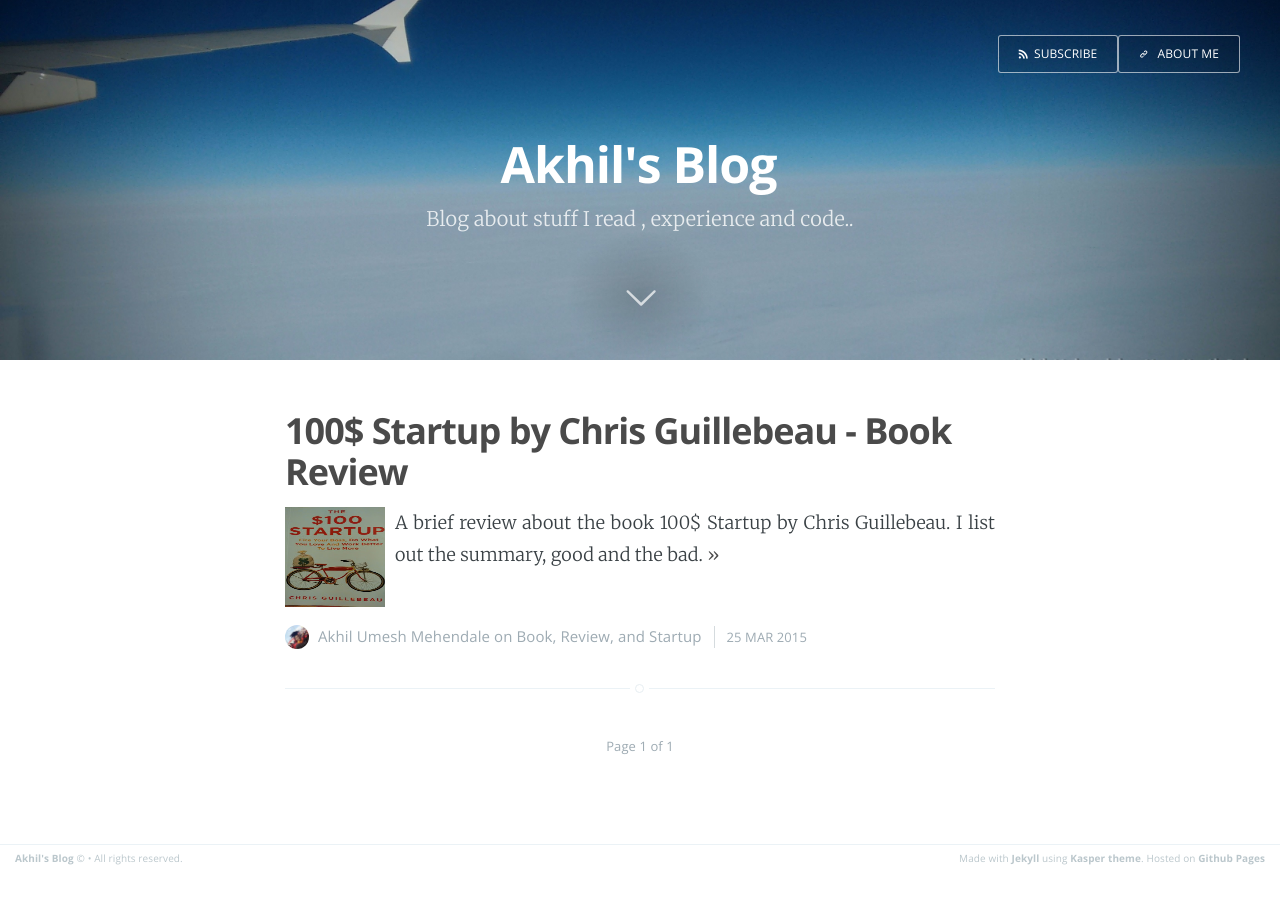
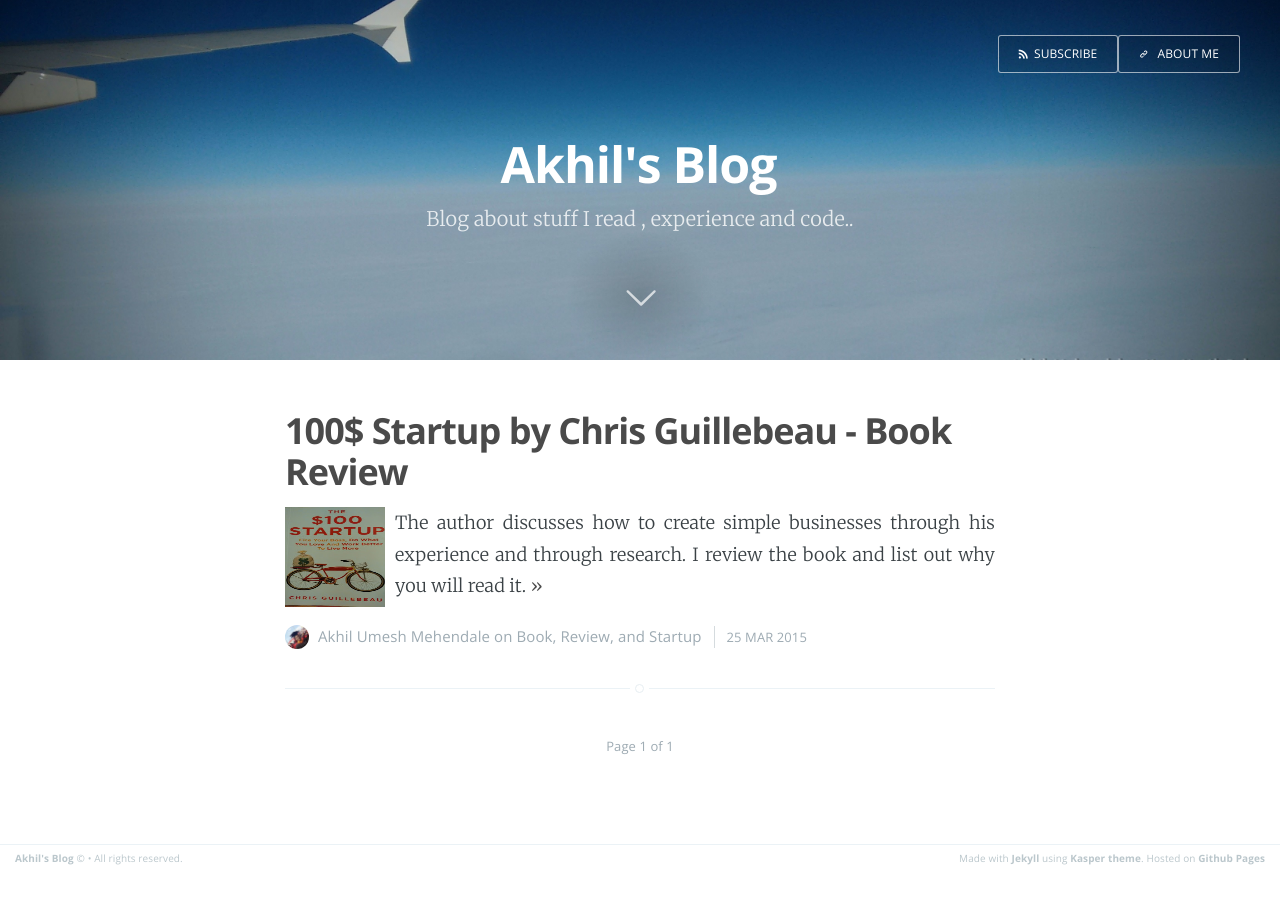
Before and after one commit to akhilum/akhilum.github.io, a Jekyll site: the page built from index.html, in a window 1280 px wide. Built offline with Jekyll 4.4.1, drawn with Linux system fonts in a browser that asks for light colours; Markdown is read by kramdown in place of the engine named in the settings; the list of posts is cut into pages by our own code.

Commit message:
Small change

```diff
--- a/_posts/2015-03-25-100$-Startup.markdown
+++ b/_posts/2015-03-25-100$-Startup.markdown
@@ -4,18 +4,15 @@
 date:   2015-03-25 10:18:00
 categories: Book Review Startup
 thumbnail: "/assets/images/100_dollar_startup.jpg"
-excerpt: "A brief review about the book 100$ Startup by Chris Guillebeau. I list out the summary, good and the bad."
+excerpt: "The author discusses how to create simple businesses through his experience and through research. I review the book and list out why you will read it."
 ---
 
 
-This book is a simple guide to start and run a startup. The author focuses on
-creating simple businesses like travel websites and ticket books. It is a quick
-read. The book is well researched and this shows in all the details that the
-book provides. The book also shows the author's lifestyle. It touches all the
-topics of starting a startup and provides inspirational stories.
+| ![100 Dollar Startup](/assets/images/100_dollar_startup.jpg) |  This book is a simple guide to start and run a startup. The author focuses on
+creating simple businesses like travel websites and ticket books. It is a quick read. The book is well researched and this shows in all the details that the book provides. The book also shows the author's lifestyle. It touches all the topics of starting a startup and provides inspirational stories.  |
 
 
-**Pros:-**
+**The Good:-**
 
 
 The author provides a definitive guide with examples for starting and running a
--- a/assets/css/main.scss
+++ b/assets/css/main.scss
@@ -8,6 +8,8 @@
 	display:inline;
 }
 
+p#given img { float: right }
+
 // Import partials from `sass_dir` (defaults to `_sass`)
 @import
 	"syntax"
--- a/assets/css/screen.css
+++ b/assets/css/screen.css
@@ -512,8 +512,6 @@
     color: rgba(255,255,255,0.7);
     -webkit-transform: rotate(-90deg);
     transform: rotate(-90deg);
-    -webkit-animation: bounce 4s 2s infinite;
-    animation: bounce 4s 2s infinite;
 }
 
 /* Stop it bouncing and increase contrast when hovered */
--- a/index.html
+++ b/index.html
@@ -13,7 +13,7 @@
                 </a>
             {% endif %}
         <a class="subscribe-button overlay icon-link" href='{{ site.baseurl }}{{ page.about }}'> About me </a>
-        <a class="subscribe-button icon-feed" href="{{ site.baseurl }}rss.xml">Subscribe</a>
+        <a class="subscribe-button icon-feed" href="{{ site.baseurl }}/rss.xml">Subscribe</a>
     </nav>
     <div class="vertical">
         <div class="main-header-content inner">
```
Also changed, not shown: other parts of _posts/2015-03-25-100$-Startup.markdown (+1 -1 lines).
